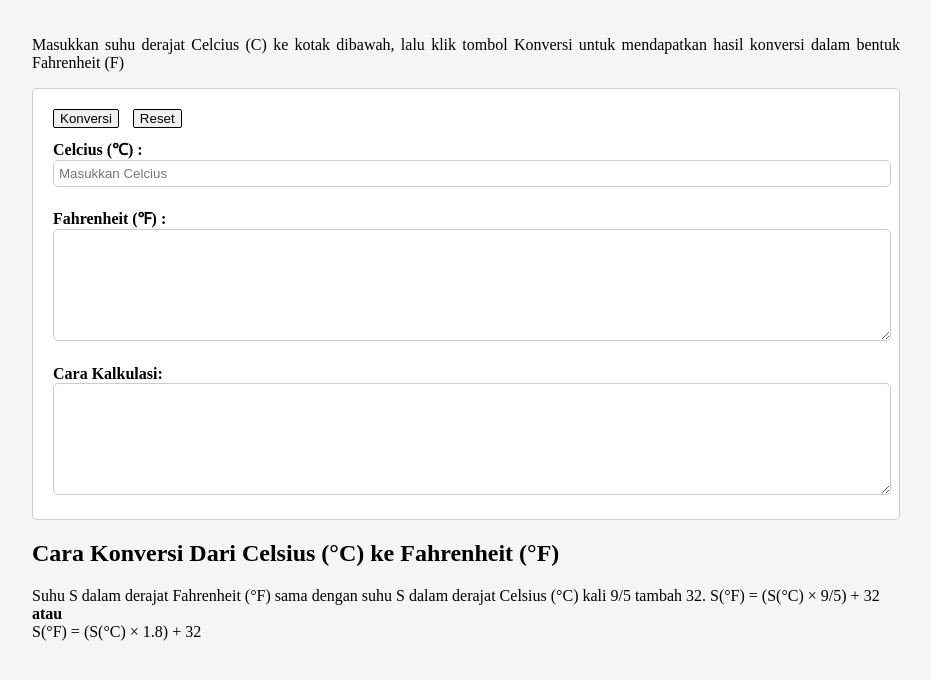
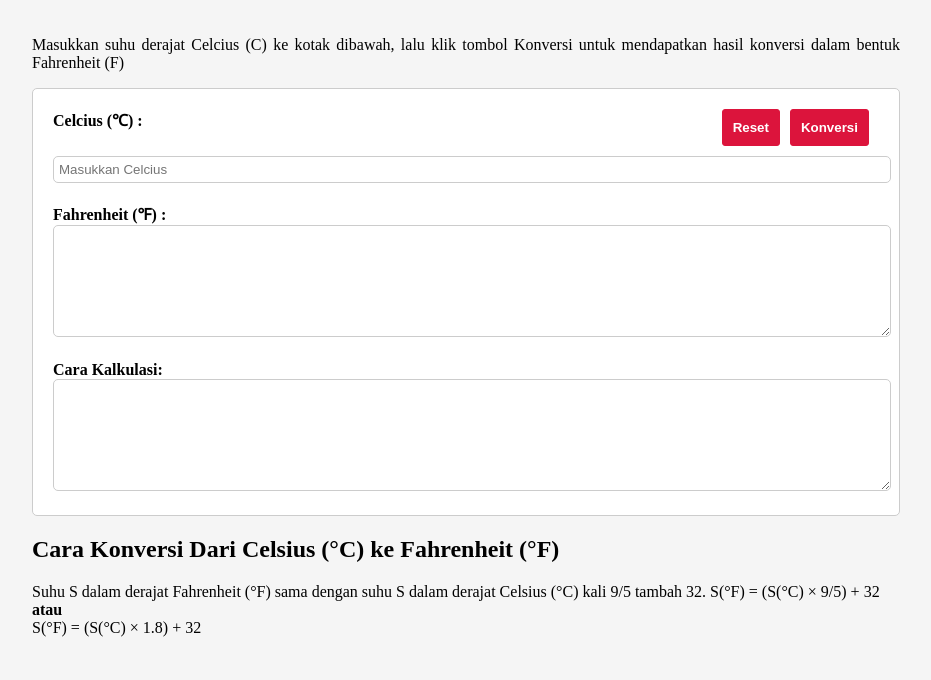
Before and after one commit to revou-fundamental-course/5-feb-24-tsalisakbarr, a plain HTML site: page index.html in a window 1280 px wide. Shown: the whole page, without its empty margins (174-1105 px from the left). Drawn offline with Linux system fonts and the light colour scheme.

Commit message:
first commit

```diff
--- a/css/style.css
+++ b/css/style.css
@@ -67,6 +67,15 @@ body {
   }
 
   button {
-    border: 1px solid ;
+    border: 1px solid;
     border-radius: 2px;
+    padding: 10px;
+	background: Crimson;
+	color: #fff;
+	border: 1px solid crimson;
+	cursor: pointer;
+	font-family: sans-serif;
+	font-weight: bold;
+	border-radius:3px;
+	float:right
   }
```
